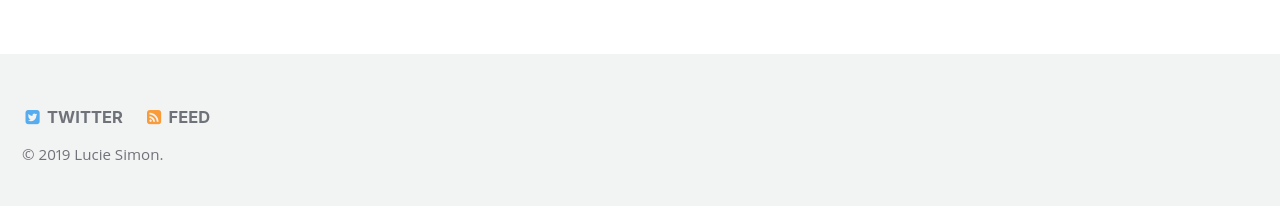
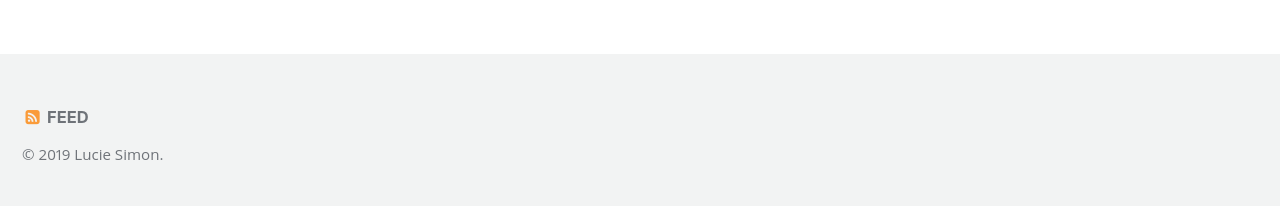
Before and after one commit to luciesimonavocate/luciesimonavocate.github.io, a Jekyll site: the page built from _pages/home.md, in a window 1280 px wide. Shown: the part 1489-1695 px from the top of the page. Built offline with Jekyll 4.4.1, drawn with Linux system fonts in a browser that asks for light colours.

Commit message:
remove twitter link

```diff
--- a/_config.yml
+++ b/_config.yml
@@ -33,7 +33,7 @@ naver_site_verification  :
 
 # Social Sharing
 twitter:
-  username               : &twitter "avocate_simon"
+  username               :
 facebook:
   username               :
   app_id                 :
@@ -45,7 +45,6 @@ social:
   type                   : # Person or Organization (defaults to Person)
   name                   : # If the user or organization name differs from the site's name
   links: # An array of links to social media profiles
-    - "https://twitter.com/simon_avocate"
 
 # Analytics
 analytics:
```
